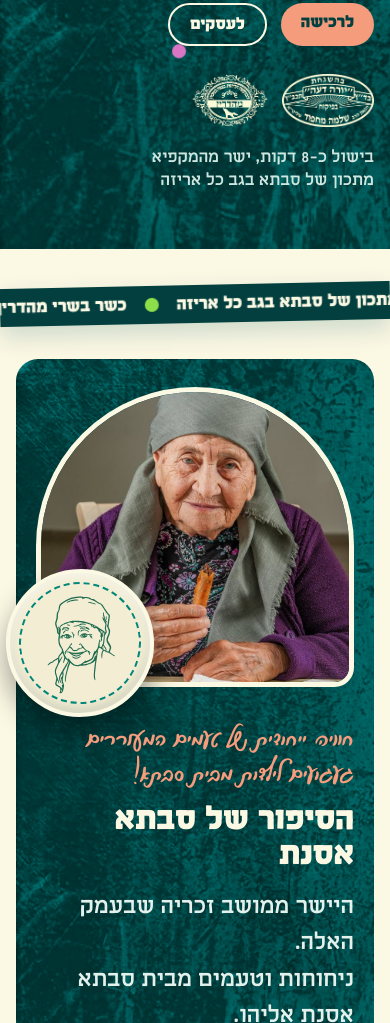
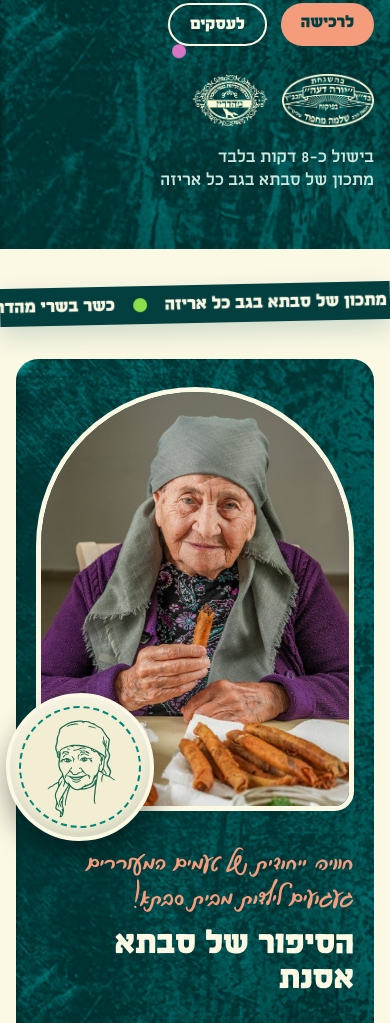
Before and after one commit to kube8eliyahu-rgb/kube-eliyahu-site, a plain HTML site: page index.html in a window 390 px wide. Shown: the part 760-1783 px from the top of the page. Drawn offline with Linux system fonts and the light colour scheme.

Commit message:
Add files via upload

```diff
--- a/index.html
+++ b/index.html
@@ -52,7 +52,7 @@
         <div style="display: flex; flex-wrap: wrap; align-items: center; gap: 22px; margin-top: 14px; font-size: 16px; color: #CDE6DF">
           <div style="display: flex; align-items: center; gap: 14px"><img src="kosher.webp" alt="בהשגחת בד״ץ יורה דעה בפיקוח הרב שלמה מחפוד" style="width: 130px; height: auto"><img src="mehadrin.webp" alt="מהדרין" style="width: 108px; height: auto"></div>
           <div style="display: flex; flex-direction: column; gap: 6px">
-            <span>בישול כ-8 דקות, ישר מהמקפיא</span>
+            <span>בישול כ-8 דקות בלבד</span>
             <span>מתכון של סבתא בגב כל אריזה</span>
           </div>
         </div>
@@ -73,7 +73,7 @@
   </section>
 
   <!-- MARQUEE -->
-  <div class="marquee" aria-hidden="true"><div class="marquee-track"><span>למרק</span><b style="background:#F2CC2E"></b><span>לטיגון</span><b style="background:#F27AD3"></b><span>מתכון של סבתא בגב כל אריזה</span><b style="background:#8EE04A"></b><span>כשר בשרי מהדרין</span><b style="background:#7FF0C9"></b><span>ישר מהמקפיא לסיר</span><b style="background:#F7AA45"></b><span>153 נקודות מכירה</span><b style="background:#A9C4F5"></b><span>חדש! קובה אורז וארנצ׳יני</span><b style="background:#F59C7C"></b><span>למרק</span><b style="background:#F2CC2E"></b><span>לטיגון</span><b style="background:#F27AD3"></b><span>מתכון של סבתא בגב כל אריזה</span><b style="background:#8EE04A"></b><span>כשר בשרי מהדרין</span><b style="background:#7FF0C9"></b><span>ישר מהמקפיא לסיר</span><b style="background:#F7AA45"></b><span>153 נקודות מכירה</span><b style="background:#A9C4F5"></b><span>חדש! קובה אורז וארנצ׳יני</span><b style="background:#F59C7C"></b></div></div>
+  <div class="marquee" aria-hidden="true"><div class="marquee-track"><span>למרק</span><b style="background:#F2CC2E"></b><span>לטיגון</span><b style="background:#F27AD3"></b><span>מתכון של סבתא בגב כל אריזה</span><b style="background:#8EE04A"></b><span>כשר בשרי מהדרין</span><b style="background:#7FF0C9"></b><span>ישר לסיר</span><b style="background:#F7AA45"></b><span>153 נקודות מכירה</span><b style="background:#A9C4F5"></b><span>חדש! קובה אורז וארנצ׳יני</span><b style="background:#F59C7C"></b><span>למרק</span><b style="background:#F2CC2E"></b><span>לטיגון</span><b style="background:#F27AD3"></b><span>מתכון של סבתא בגב כל אריזה</span><b style="background:#8EE04A"></b><span>כשר בשרי מהדרין</span><b style="background:#7FF0C9"></b><span>ישר לסיר</span><b style="background:#F7AA45"></b><span>153 נקודות מכירה</span><b style="background:#A9C4F5"></b><span>חדש! קובה אורז וארנצ׳יני</span><b style="background:#F59C7C"></b></div></div>
 
   <!-- STORY -->
   <section id="story" style="max-width: 1280px; margin: 0 auto; padding: 72px 32px 96px">
--- a/style.css
+++ b/style.css
@@ -110,7 +110,7 @@ section:has(#contact-form){padding:36px 16px 56px!important;gap:28px!important}
 .prod-row h3{font-size:24px!important}
 #story{padding:36px 16px!important}
 .story-in{padding:28px 20px!important;gap:30px!important;border-radius:22px!important}
-.story-in img[alt]{height:300px!important}
+.story-in img[alt]{height:auto!important;aspect-ratio:3/4;object-position:50% 6%!important}
 .story-in > div:last-child > p:first-child{font-size:27px!important}
 .story-in h2{font-size:32px!important}
 #recipes{padding:8px 16px 44px!important;gap:18px!important}
```
Also changed, not shown: products.html (+1 -1 lines), pack-arancini.webp, pack-cigar-marokai.webp, pack-rice.webp, pack-savta.webp, pack-sisca.webp.
